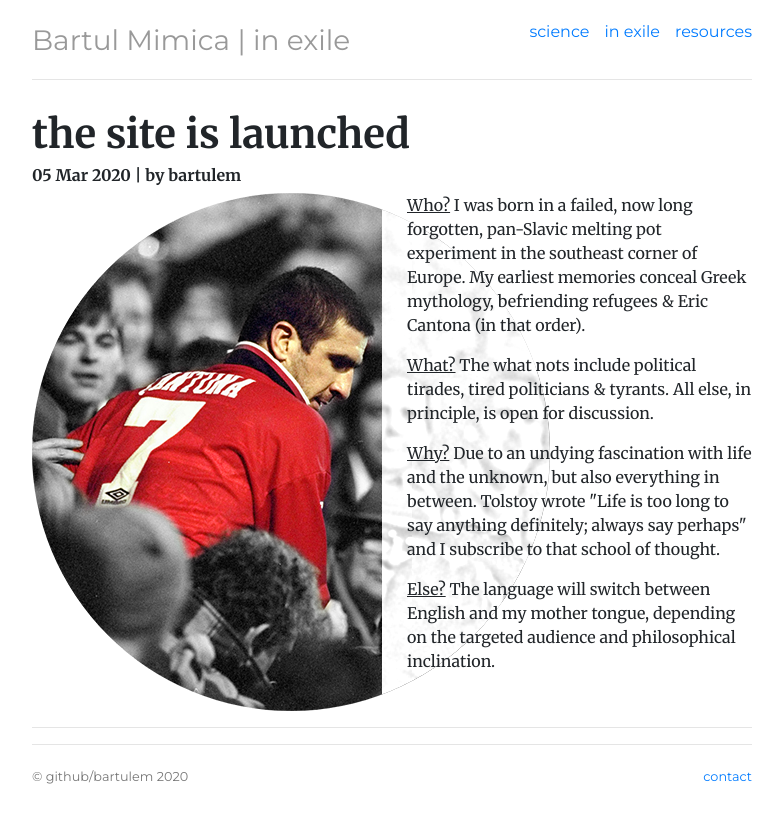
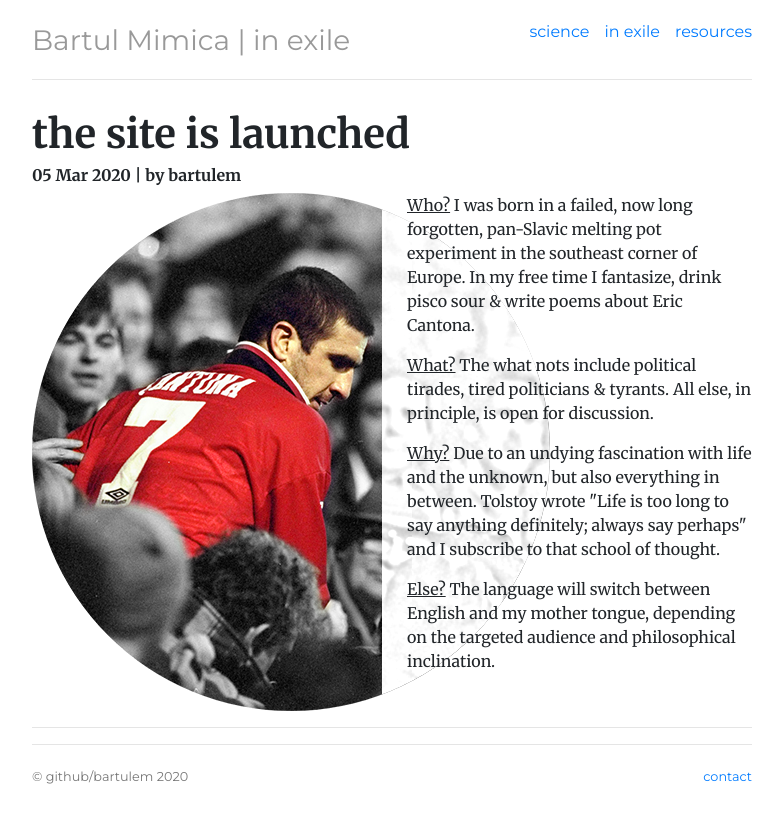
Before and after one commit to bartulem/bartulem.github.io, a Jekyll site: the page built from inexile/_posts/2020-03-05-bartulem-site-launched.md, in a window 1280 px wide. Shown: the top 823 px of the page, without its empty margins (248-1031 px from the left). Built offline with Jekyll 4.4.1, drawn with Linux system fonts in a browser that asks for light colours; comment, search, counter and statistics services are not loaded.

Commit message:
Update and rename 2020-02-24-bartulem-site-launched.md to 2020-03-05-bartulem-site-launched.md

```diff
--- a/inexile/_posts/2020-02-24-bartulem-site-launched.md
+++ b/inexile/_posts/2020-03-05-bartulem-site-launched.md
@@ -13,7 +13,7 @@
   </div>
 
   <div class="col-sm-6">
-    <p> <u>Who?</u> I was born in a failed, now long forgotten, pan-Slavic melting pot experiment in the southeast corner of Europe. My earliest memories conceal Greek mythology, befriending refugees & Eric Cantona (in that order). </p>
+    <p> <u>Who?</u> I was born in a failed, now long forgotten, pan-Slavic melting pot experiment in the southeast corner of Europe. In my free time I fantasize, drink pisco sour & write poems about Eric Cantona. </p>
     <p> <u>What?</u> The what nots include political tirades, tired politicians & tyrants. All else, in principle, is open for discussion. </p>
     <p> <u>Why?</u> Due to an undying fascination with life and the unknown, but also everything in between. Tolstoy wrote "Life is too long to say anything definitely; always say perhaps" and I subscribe to that school of thought. </p>
     <p> <u>Else?</u> The language will switch between English and my mother tongue, depending on the targeted audience and philosophical inclination. </p>
```
